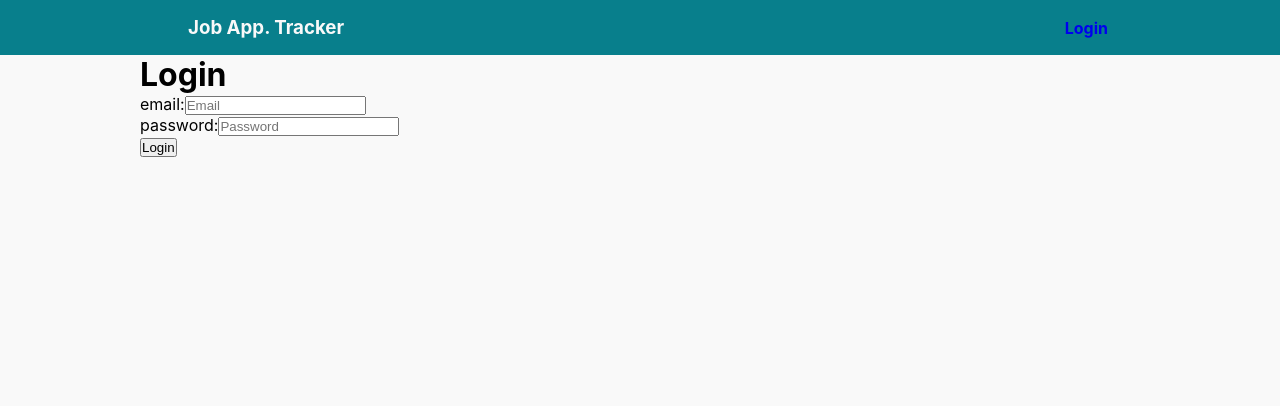
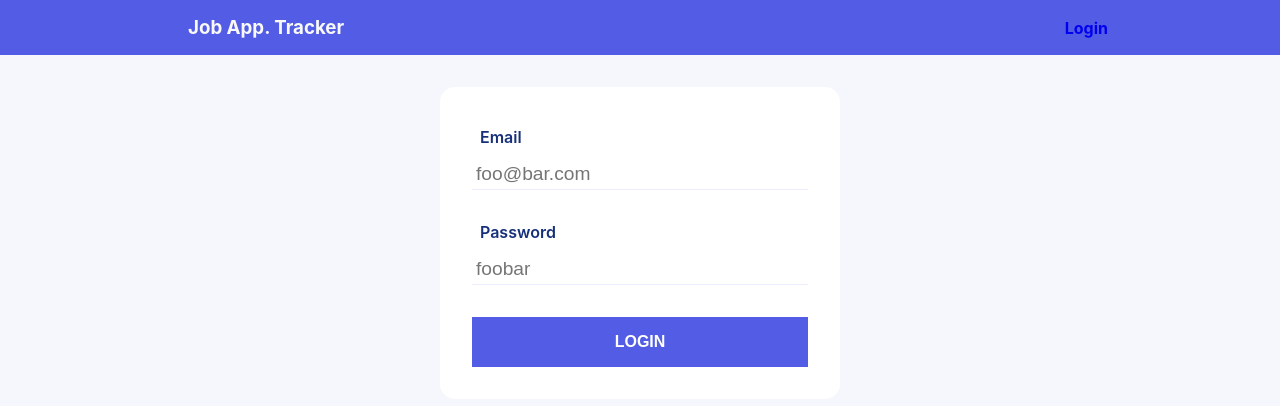
Before and after one commit to chrisnorwood/job-app-tracker, a React (Create React App) app in the folder client/: page /login in a window 1280 px wide. Shown: the top 406 px of the page. Built offline with nearby package versions, Linux system fonts and the light colour scheme.

Commit message:
Design login page

```diff
--- a/client/src/components/pages/Login.js
+++ b/client/src/components/pages/Login.js
@@ -14,22 +14,21 @@ const Login = (props) => {
   }
 
   return (
-    <>
-      <h1>Login</h1>
+    <div className='auth-box'>
       <form onSubmit={handleSubmit}>
-        <div>
-          <label>email:</label>
-          <input type="text" name="email" placeholder="Email" />
+        <div className='form-field'>
+          <label>Email</label>
+          <input type="text" name="email" placeholder="foo@bar.com" />
+        </div>
+        <div className='form-field'>
+          <label>Password</label>
+          <input type="password" name="password" placeholder="foobar" />
         </div>
         <div>
-          <label>password:</label>
-          <input type="password" name="password" placeholder="Password" />
-        </div>
-        <div>
-          <input type="submit" value="Login" />
+          <input type="submit" value="Login" className="submit-btn"/>
         </div>
       </form>
-    </>
+    </div>
   )
 }
 
--- a/client/src/styles/index.scss
+++ b/client/src/styles/index.scss
@@ -1,12 +1,33 @@
-/* Variables
+/* Variables & Mixins
   see palette: https://palx.jxnblk.com/
 */
 
-$seaweed: #087F8C;
+$black: #1D253B;
+$primary: #525CE5;
+$primary-dark: #17307A; /* most text */
+$primary-lt: #EBECFC;
+$orange: #FFA60A;
+$orange-lt: #FFF6E9;
+$bg: #F5F7FD;
+$bg-dark: #B8BFD4;
+
+$red-dark: #FF6768;
+$red-lt: #FFE9E8;
+$green-dark: #57D094;
+$green-lt: #E6F8EE;
+
 $cyan-6: #5cacb3;
 $gray-0: #f9f9f9;
 $gray-3: #d0d4d4;
 $gray-6: #99a1a2;
+
+@mixin shadow($level: 1) {
+  @if $level == 1 {box-shadow: 0 1px 3px rgba(0,0,0,0.12), 0 1px 2px rgba(0,0,0,0.24);}
+  @else if $level == 2 {box-shadow: 0 3px 6px rgba(0,0,0,0.16), 0 3px 6px rgba(0,0,0,0.23);}
+  @else if $level == 3 {box-shadow: 0 10px 20px rgba(0,0,0,0.19), 0 6px 6px rgba(0,0,0,0.23);}
+  @else if $level == 4 {box-shadow: 0 14px 28px rgba(0,0,0,0.25), 0 10px 10px rgba(0,0,0,0.22);}
+  @else if $level == 5 {box-shadow: 0 19px 38px rgba(0,0,0,0.30), 0 15px 12px rgba(0,0,0,0.22);}
+}
 
 /* Styles */
 
@@ -27,13 +48,60 @@ body {
     sans-serif;
   -webkit-font-smoothing: antialiased;
   -moz-osx-font-smoothing: grayscale;
-  background: $gray-0;
+  background: $bg;
+  color: $primary-dark;
 }
 
 code {
   font-family: source-code-pro, Menlo, Monaco, Consolas, 'Courier New',
     monospace;
 }
+
+// Forms
+
+input {
+  padding: 0.25rem;
+  font-size: 1.2rem;
+  border: 0;
+  border-bottom: 1px solid $primary-lt;
+}
+
+input:focus {
+  outline: 0;
+  border-bottom: 1px solid $primary-dark;
+}
+
+.form-field {
+  margin: 2rem 0;
+  &:first-of-type {
+    margin-top: 0.5rem;
+  }
+  label {
+    display: block;
+    margin-left: 0.5rem;
+    margin-bottom: 0.75rem;
+    font-weight: 600;
+  }
+  input {
+    width: 100%;
+  }
+}
+
+.submit-btn {
+  padding: 1rem 0.6rem;
+  font-size: 1rem;
+  font-weight: 600;
+  width: 100%;
+  text-transform: uppercase;
+  color: white;
+  background: $primary;
+  border: 0;
+  &:hover {
+    background: $primary-dark;
+  }
+}
+
+// End Forms
 
 .container {
   margin: 0px auto;
@@ -42,9 +110,9 @@ code {
 
 nav {
   width: 100%;
-  background-color: $seaweed;
+  background-color: $primary;
   color: $gray-0;
-
+  margin-bottom: 2rem;
   .container {
     display: flex;
     justify-content: space-between;
@@ -66,10 +134,23 @@ nav {
             color: inherit;
           }
           &:hover {
-            font-style: italic;
+            text-decoration: underline;
           }
         }
       }
     }
   }
 }
+
+.auth-box {
+  max-width: 400px;
+  margin: 0 auto;
+  background: white;
+  border-radius: 15px;
+  padding: 2rem;
+  h3 {
+    padding-bottom: 0.25rem;
+    margin-bottom: 0.5rem;
+    border-bottom: 1px solid $primary-lt;
+  }
+}
```
